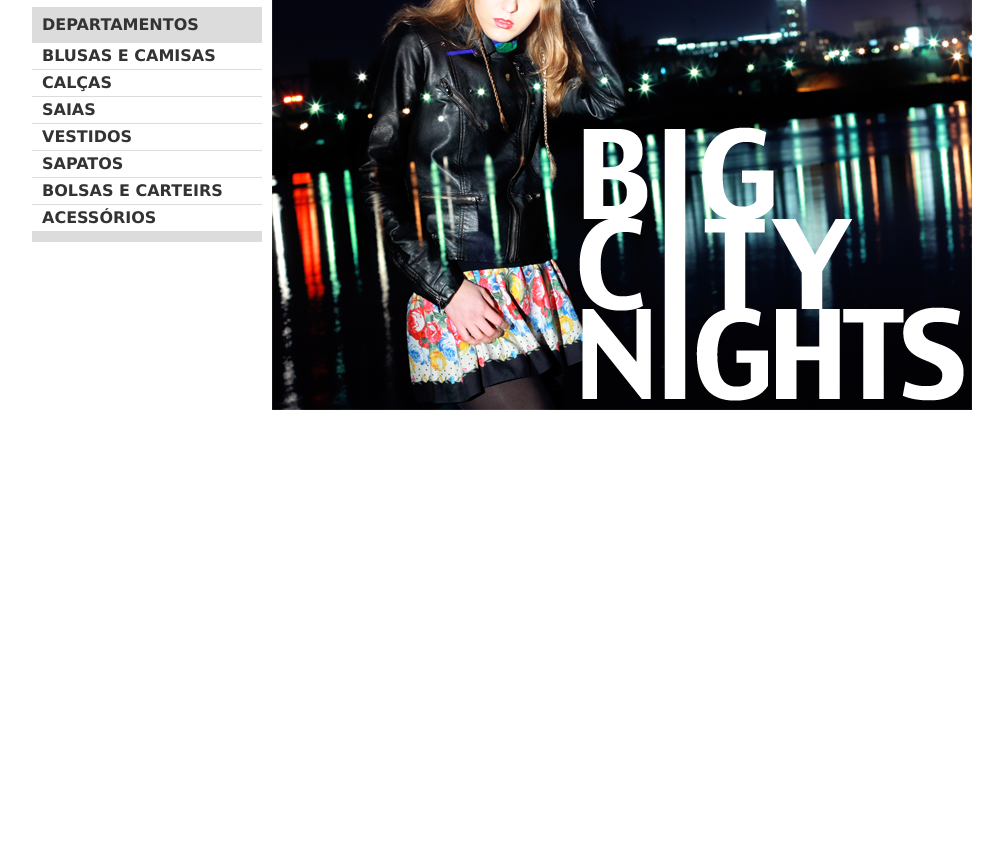
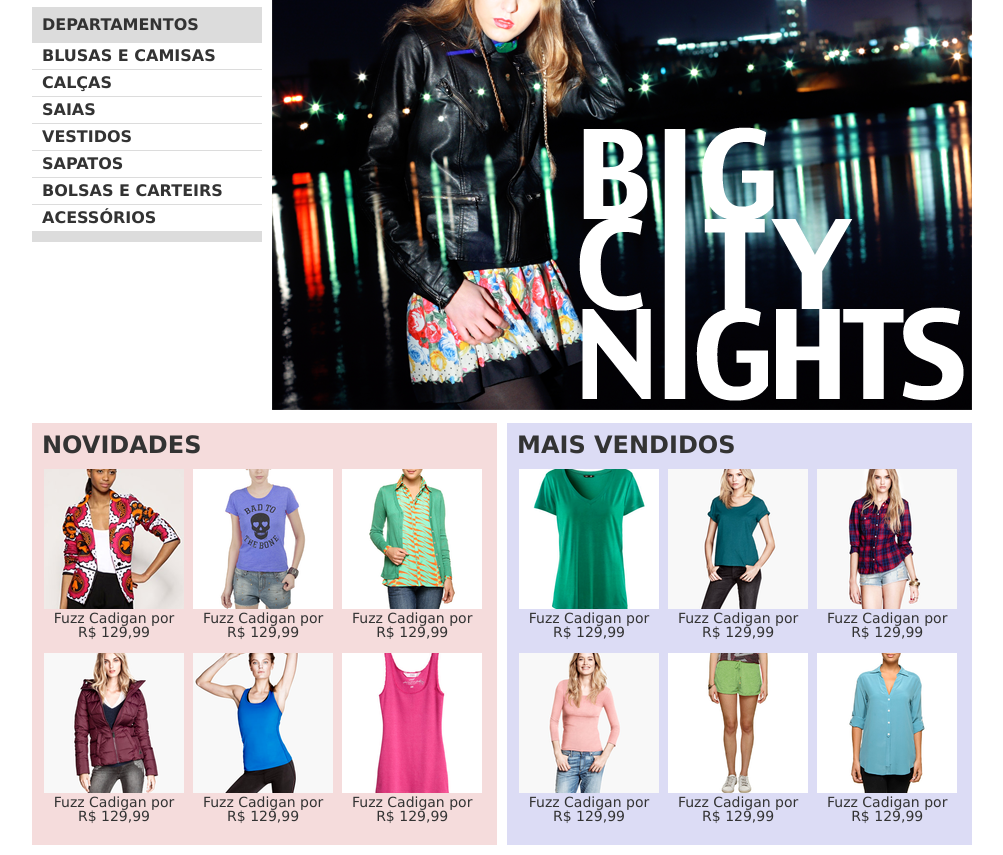
Before and after one commit to AndreAragaoSoftware/Mirror_Fashion, a plain HTML site: page index.html in a window 1280 px wide. Shown: the part 183-1038 px from the top of the page, without its empty margins (138-1141 px from the left). Before the commit the page ends 800 px from the top, so only its background shows below. Drawn offline with Linux system fonts and the light colour scheme.

Commit message:
section .novidades .mais-vendidos

```diff
--- a/css/estilos.css
+++ b/css/estilos.css
@@ -97,3 +97,41 @@ h1 {
 .busca input {
     vertical-align: middle;
 }
+
+.painel {
+    margin: 10px 0;
+    padding: 10px;
+    width: 445px;
+}
+
+.painel li {
+    display: inline-block;
+    vertical-align: top;
+    width: 140px;
+    margin: 2px;
+    padding-bottom: 10px;
+}
+
+.painel a {
+    color: #333;
+    font-size: 14px;
+    text-align: center;
+    text-decoration: none;
+}
+
+.painel h2 {
+    font-size: 24px;
+    text-transform: uppercase;
+    margin-bottom: 10px;
+    font-weight: 700;
+}
+
+.novidades {
+    float: left;
+    background-color: #f5dcdc;
+}
+
+.mais-vendidos {
+    float: right;
+    background-color: #dcdcf5;
+}
--- a/index.html
+++ b/index.html
@@ -53,6 +53,121 @@
         </section> <!-- fim .menu-departamentos-->
             <img src="img/destaque-home.png" alt="Promoção: Big City Night">
     </section> <!-- fim .container . destaques -->
+
+    <section id="destaques" class="container" >
+        <div class="container paineis">
+            <section class="painel novidades">
+                <h2>Novidades</h2>
+                <ol>
+                    <li>
+                        <a href="produto.html">
+                            <figure>
+                                <img src="img/produtos/miniatura1.png" alt="Produto 1">
+                                <figcaption>Fuzz Cadigan por R$ 129,99</figcaption>
+                            </figure>
+                        </a>
+                    </li>
+                    <li>
+                        <a href="produto.html">
+                            <figure>
+                                <img src="img/produtos/miniatura2.png" alt="Produto 2">
+                                <figcaption>Fuzz Cadigan por R$ 129,99</figcaption>
+                            </figure>
+                        </a>
+                    </li>
+                    <li>
+                        <a href="produto.html">
+                            <figure>
+                                <img src="img/produtos/miniatura3.png" alt="Produto 3">
+                                <figcaption>Fuzz Cadigan por R$ 129,99</figcaption>
+                            </figure>
+                        </a>
+                    </li>
+                    <li>
+                        <a href="produto.html">
+                            <figure>
+                                <img src="img/produtos/miniatura4.png" alt="Produto 4">
+                                <figcaption>Fuzz Cadigan por R$ 129,99</figcaption>
+                            </figure>
+                        </a>
+                    </li>
+                    <li>
+                        <a href="produto.html">
+                            <figure>
+                                <img src="img/produtos/miniatura5.png" alt="Produto 5">
+                                <figcaption>Fuzz Cadigan por R$ 129,99</figcaption>
+                            </figure>
+                        </a>
+                    </li>
+                    <li>
+                        <a href="produto.html">
+                            <figure>
+                                <img src="img/produtos/miniatura6.png" alt="Produto 6">
+                                <figcaption>Fuzz Cadigan por R$ 129,99</figcaption>
+                            </figure>
+                        </a>
+                    </li>
+                </ol>
+            </section> <!-- Conteúdo Novidades -->
+
+
+
+            <section class="painel mais-vendidos">
+                <h2>Mais Vendidos</h2>
+                <ol>
+                    <li>
+                        <a href="produto.html">
+                            <figure>
+                                <img src="img/produtos/miniatura7.png" alt="Produto 7">
+                                <figcaption>Fuzz Cadigan por R$ 129,99</figcaption>
+                            </figure>
+                        </a>
+                    </li>
+                    <li>
+                        <a href="produto.html">
+                            <figure>
+                                <img src="img/produtos/miniatura8.png" alt="Produto 8">
+                                <figcaption>Fuzz Cadigan por R$ 129,99</figcaption>
+                            </figure>
+                        </a>
+                    </li>
+                    <li>
+                        <a href="produto.html">
+                            <figure>
+                                <img src="img/produtos/miniatura9.png" alt="Produto 9">
+                                <figcaption>Fuzz Cadigan por R$ 129,99</figcaption>
+                            </figure>
+                        </a>
+                    </li>
+                    <li>
+                        <a href="produto.html">
+                            <figure>
+                                <img src="img/produtos/miniatura10.png" alt="Produto 10">
+                                <figcaption>Fuzz Cadigan por R$ 129,99</figcaption>
+                            </figure>
+                        </a>
+                    </li>
+                    <li>
+                        <a href="produto.html">
+                            <figure>
+                                <img src="img/produtos/miniatura11.png" alt="Produto 11">
+                                <figcaption>Fuzz Cadigan por R$ 129,99</figcaption>
+                            </figure>
+                        </a>
+                    </li>
+                    <li>
+                        <a href="produto.html">
+                            <figure>
+                                <img src="img/produtos/miniatura12.png" alt="Produto 12">
+                                <figcaption>Fuzz Cadigan por R$ 129,99</figcaption>
+                            </figure>
+                        </a>
+                    </li>
+                </ol>
+            </section> <!-- Conteúdo Mais-Vendidos -->
+        </div>
+    </section>
+
     <footer>
 
 
```
Lines whose indentation alone changed are shown as unchanged.
